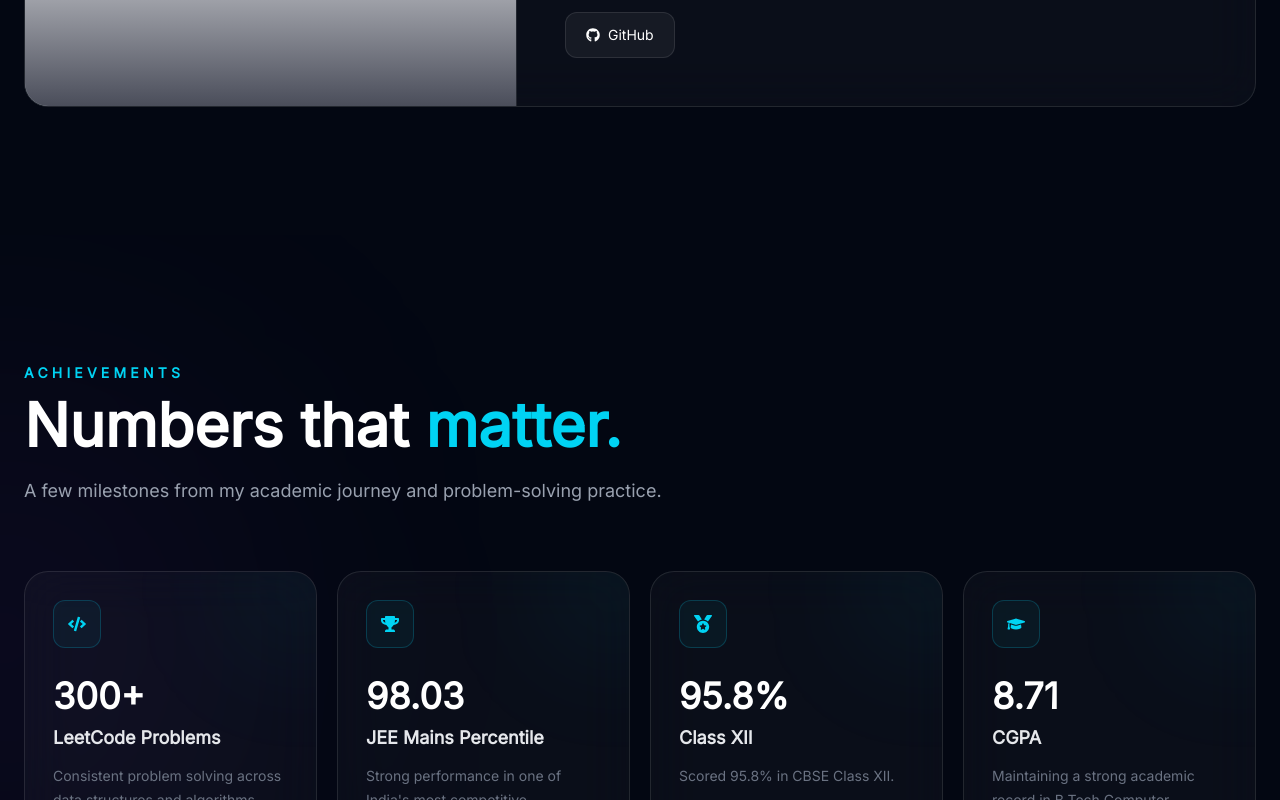
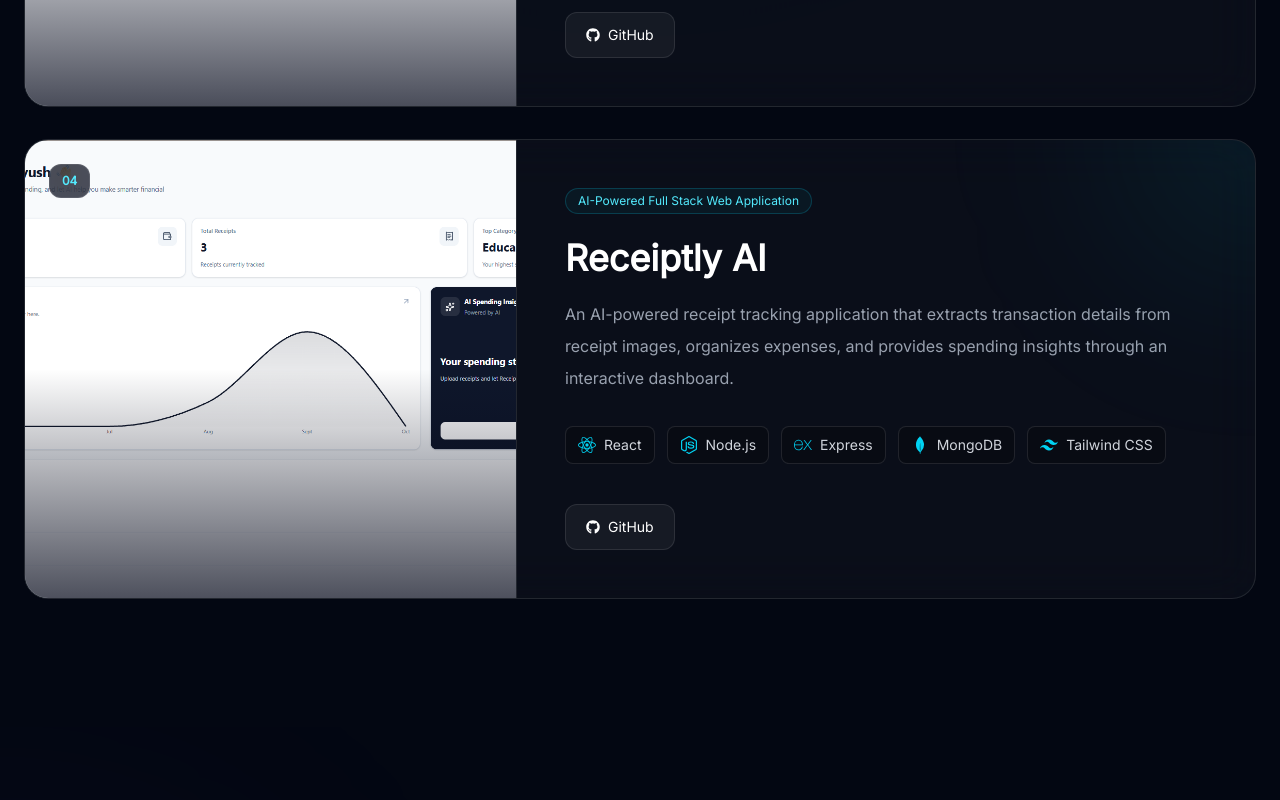
Before and after one commit to sandeepdeveloper247-rgb/portfolio, a React app: page / in a window 1280 px wide. Shown: the part 4420-5220 px from the top of the page. Built offline with nearby package versions, Linux system fonts and the light colour scheme; the HTML template or start-up script is replaced by a standard one.

Commit message:
Add Receiptly AI project

```diff
--- a/src/components/Achievements.jsx
+++ b/src/components/Achievements.jsx
@@ -9,7 +9,7 @@
 const achievements = [
   {
     icon: FaCode,
-    number: "300+",
+    number: "400+",
     title: "LeetCode Problems",
     description:
       "Consistent problem solving across data structures and algorithms.",
@@ -30,7 +30,7 @@
   },
   {
     icon: FaGraduationCap,
-    number: "8.71",
+    number: "8.78",
     title: "CGPA",
     description:
       "Maintaining a strong academic record in B.Tech Computer Science.",
--- a/src/components/Projects.jsx
+++ b/src/components/Projects.jsx
@@ -1,6 +1,7 @@
 import urlShortenerImage from "../assets/projects/url-shortener.png";
 import collegeManagementImage from "../assets/projects/college-management.png";
 import attendanceTrackerImage from "../assets/projects/dashboard.png";
+import receiptTracker from "../assets/projects/Recieptly-AI.png";
 import { motion } from "framer-motion";
 import { FaGithub, FaExternalLinkAlt } from "react-icons/fa";
 
@@ -74,6 +75,23 @@
       { name: "Tailwind CSS", icon: SiTailwindcss },
     ],
   },
+  {
+  title: "Receiptly AI",
+  category: "AI-Powered Full Stack Web Application",
+  description:
+    "An AI-powered receipt tracking application that extracts transaction details from receipt images, organizes expenses, and provides spending insights through an interactive dashboard.",
+  github: "https://github.com/sandeepdeveloper247-rgb/Receiptly-AI",
+  live: null,
+  image: receiptTracker,
+  featured: false,
+  tech: [
+    { name: "React", icon: SiReact },
+    { name: "Node.js", icon: SiNodedotjs },
+    { name: "Express", icon: SiExpress },
+    { name: "MongoDB", icon: SiMongodb },
+    { name: "Tailwind CSS", icon: SiTailwindcss },
+  ],
+},
 ];
 
 const Projects = () => {
```
Also changed, not shown: src/assets/projects/Recieptly-AI.png (added), src/assets/projects/dashboard.png.
